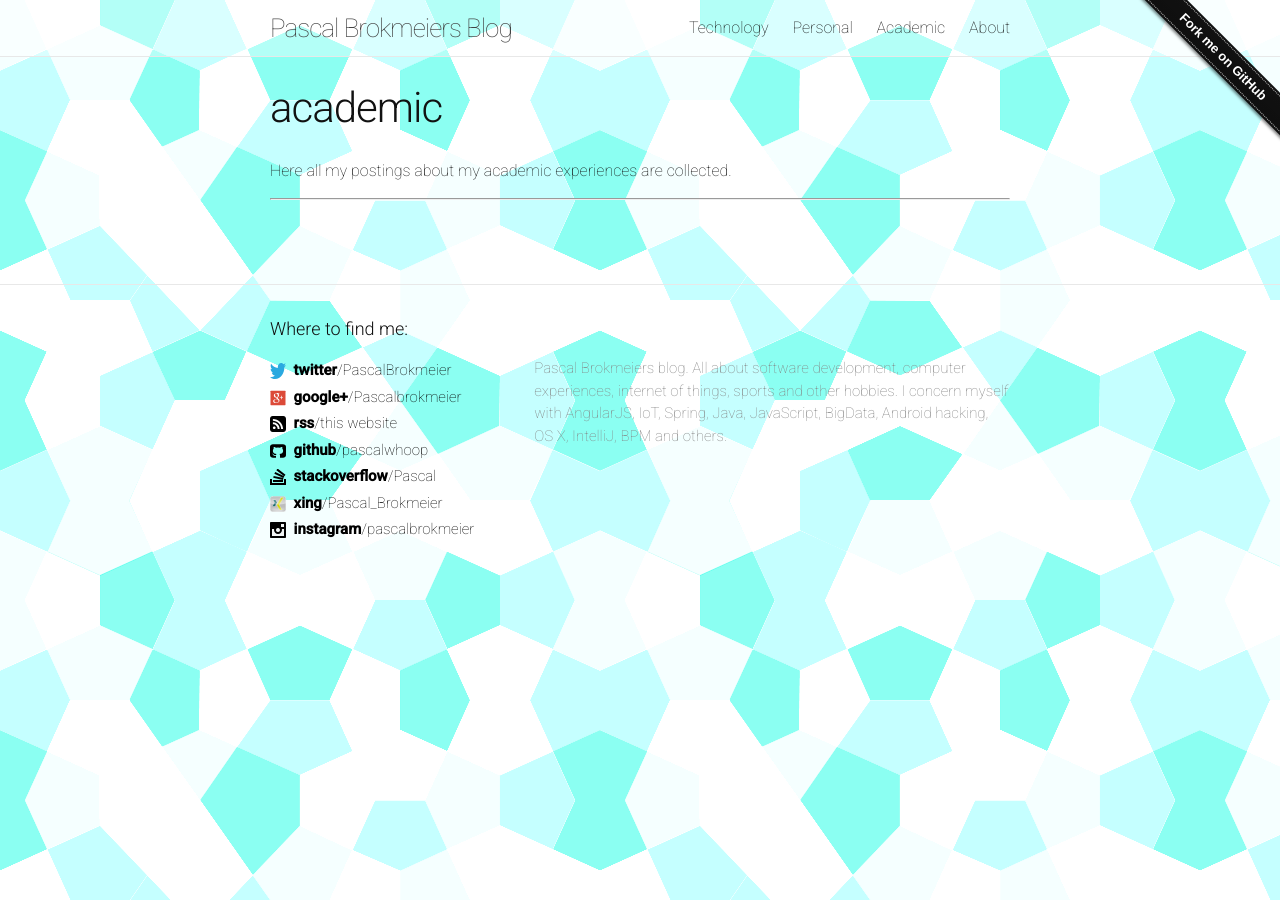
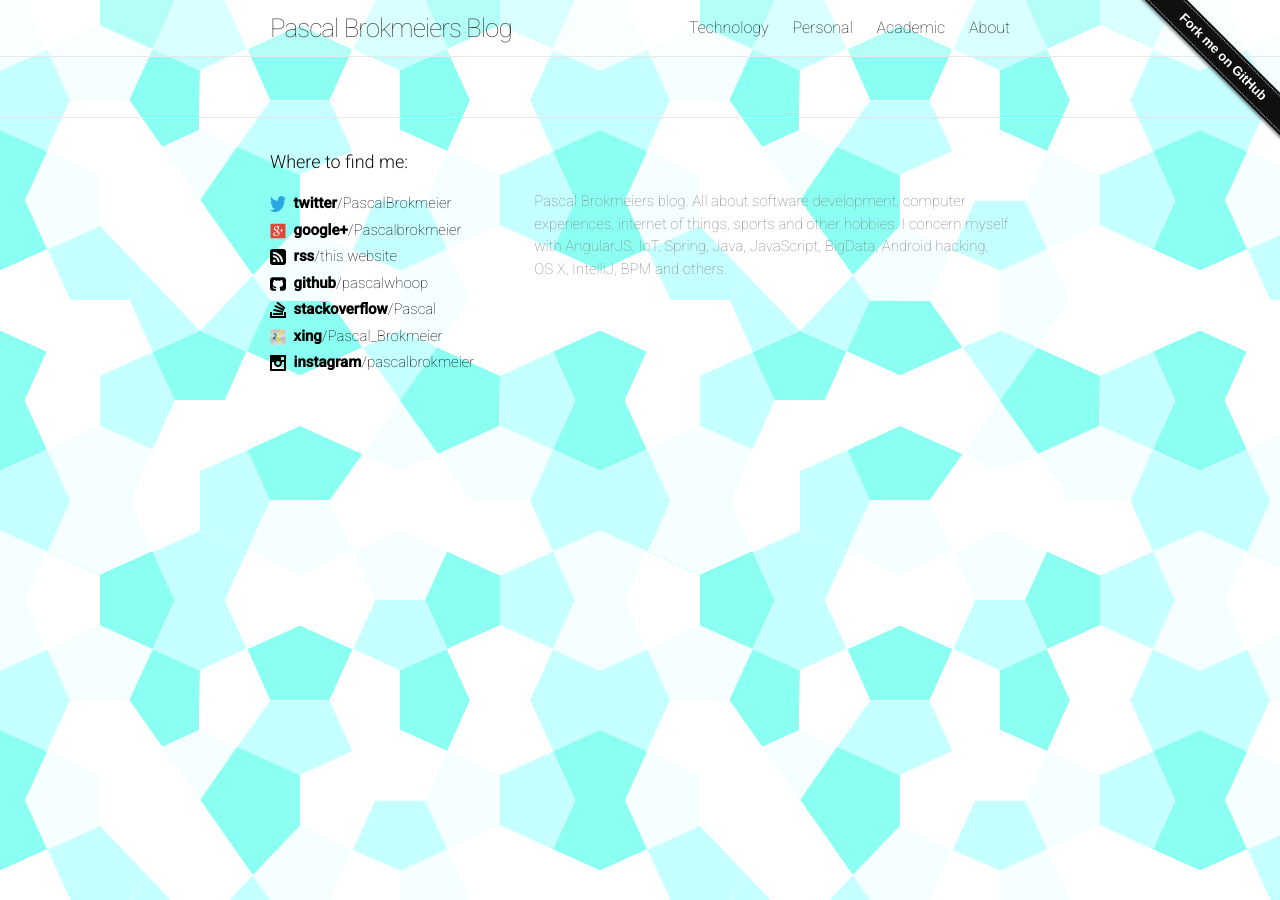
Before and after one commit to pascalwhoop/old_website, a Jekyll site: the page built from academic/index.html, in a window 1280 px wide. Built offline with Jekyll 4.4.1, drawn with Linux system fonts in a browser that asks for light colours.

Commit message:
lay change

```diff
--- a/_layouts/page.html
+++ b/_layouts/page.html
@@ -2,10 +2,11 @@
 layout: default
 ---
 
-  <header class="post-header">
+<!--
+<header class="post-header">
     <h1 class="post-title">{{ page.title }}</h1>
-  </header>
+</header>
+-->
 
-  <article class="post-content">
+
     {{ content }}
-  </article>
--- a/about/index.html
+++ b/about/index.html
@@ -4,4 +4,5 @@
 permalink: /aboutme/
 ---
 
+
 TODO
--- a/academic/index.html
+++ b/academic/index.html
@@ -3,11 +3,14 @@
 title: academic
 permalink: /academic/
 ---
-<p>Here all my postings about my academic experiences are collected.</p>
-<hr/><br/>
+
 
 {% for post in site.posts %}
-{% if post.categories contains 'technology' %}
-{{ assign content = post.content }}
+{% if post.categories contains 'academic' %}
+
+<div class="post">
+    <h2><a href="{{post.url}}">{{ post.title }}</a></h2>
+    {{ post.content }}
+</div>
 {% endif %}
 {% endfor %}
--- a/index.html
+++ b/index.html
@@ -3,12 +3,8 @@
 title: home
 ---
 
+<h1>Newest posts:</h1>
 <div class="home">
-
-  <h1>Home</h1>
-    <h3>Welcome to my blog. Feel free to browse a category of interest and see what I have been thinking about lately!</h3>
-    <hr/>
-    <br/>
     <ul class="post-list">
         {% for post in site.posts %}
         <li>
```
Also changed, not shown: personal/index.html (+5 -3 lines), technology/index.html (+5 -4 lines).
